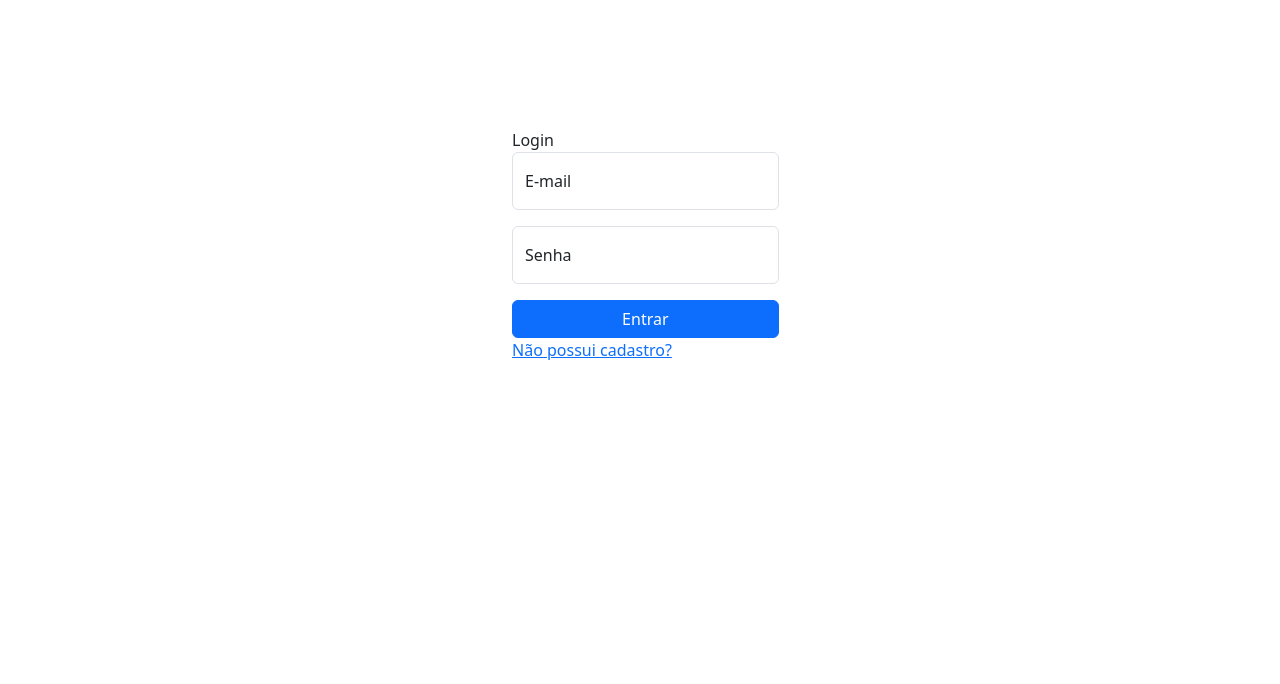
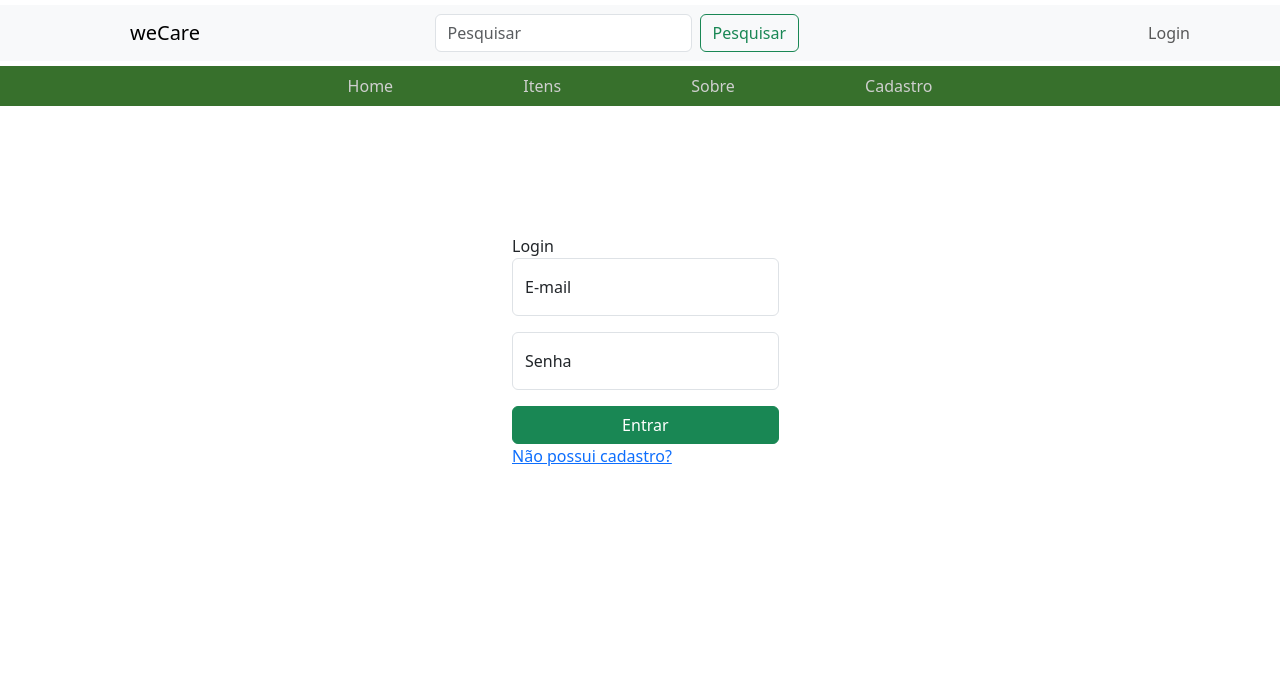
Before and after one commit to carlosadnsm/weCare, a PHP site: page /login.html in a window 1280 px wide. Shown: the top 684 px of the page. Run offline with PHP 8.4, Linux system fonts and the light colour scheme.

Commit message:
Ajustes de design

```diff
--- a/index.html
+++ b/index.html
@@ -55,14 +55,14 @@
     <main>
         <body>
             <div class="container">
-              <h1 class="text-center">weCare: o smartwatch que cuida de quem você ama</h1>
+              <h1 class="text-center home">weCare: o smartwatch que cuida de quem você ama</h1>
               <p class="lead text-center">weCare é um smartwatch com monitoramento com foco para pessoas idosas, que permite que você acompanhe a saúde e o bem-estar do seu familiar a distância.</p>
               <div class="row">
                 <div class="col-md-6">
                   <img src="images/presente.jpeg" alt="Pai presenteando um filho com um relógio de nossa marca" class="img-fluid">
                 </div>
                 <div class="col-md-6">
-                  <h2>Como funciona?</h2>
+                  <h2 class="home">Como funciona?</h2>
                   <p>weCare é um smartwatch que mede os batimentos cardíacos, a qualidade do sono, a localização e outros dados vitais do seu familiar idoso. Esses dados são enviados para o seu smartphone através de um aplicativo, que também possui um assistente para caso de riscos.</p>
                   <p>Por exemplo, se o weCare detectar um aumento drástico de frequência cardíaca, ele pode emitir uma ligação ou notificação para você, alertando sobre uma possível emergência. Você também pode conversar com o seu familiar pelo weCare, usando o microfone e o alto-falante integrados.</p>
                   <p>Além disso, o weCare possui um design moderno e confortável, com uma tela sensível ao toque e uma bateria de longa duração. O weCare é resistente à água e ao suor, podendo ser usado em qualquer situação.</p>
@@ -70,7 +70,7 @@
               </div>
               <div class="row">
                 <div class="col-md-12">
-                  <h2>Por que escolher o weCare?</h2>
+                  <h2 class="home">Por que escolher o weCare?</h2>
                   <ul>
                     <li>O weCare é mais do que um smartwatch, é um dispositivo que cuida de quem você ama. Com o weCare, você pode:</li>
                     <li>Acompanhar a saúde e o bem-estar do seu familiar idoso a distância, recebendo dados em tempo real.</li>
--- a/login.html
+++ b/login.html
@@ -12,6 +12,29 @@
 
     </head>
     <body>
+        <nav class="navbar navbar-expand-lg navbar-light bg-light">
+            <div class="container">
+                <a class="navbar-brand" href="index.html">weCare</a>
+
+                <form class="d-flex mx-auto">
+                    <input class="form-control me-2" type="search" placeholder="Pesquisar" aria-label="Pesquisar">
+                    <button class="btn btn-outline-success" type="submit">Pesquisar</button>
+                </form>
+
+                <div class="navbar-nav ms-auto">
+                    <a class="nav-link" href="login.html"><i class="bi bi-person"></i> Login</a>
+                </div>
+            </div>
+        </nav>
+        <nav>
+            <ul>
+                <li><a href="index.html">Home</a></li>
+                <li><a href="itens.html">Itens</a></li>
+                <li><a href="sobre.html">Sobre</a></li>
+                <li><a href="cadastrolivro.html">Cadastro</a></li>
+
+            </ul>
+        </nav>
         <div class="login">
             <form>
                 <fieldset">Login</fieldset>
@@ -23,7 +46,7 @@
                     <input type="password" class="form-control" name="password" id="password" placeholder="">
                     <label for="password">Senha</label>
                 </div>
-                <button type="submit" id="login"  class="btn btn-primary col-5">Entrar</button>
+                <button type="submit" id="login"  class="btn btn-success col-5">Entrar</button>
                 <div class="form-floating mb-3 col-5">
                     <a class="text-allign" href="cadastro.html">Não possui cadastro?</a>
                 </div>
--- a/style.css
+++ b/style.css
@@ -18,7 +18,6 @@ body {
 }
 header {
     background-color: #eee;
-    color: #555555;
     border: grey;
     text-align: center;
     margin: 5px 0 0 0;
@@ -33,8 +32,8 @@ footer{
 
 }
 nav {
-    background-color: #555;
-    color: #eee;
+    background-color: #37702c;
+    color: #ffffff;
     border: grey;
     text-align: center;
     margin: 5px 0 0 0;
@@ -101,3 +100,6 @@ p{
     padding: 10%;
     padding-left: 40%;
 }
+.home {
+    color: #37702c;
+}
```
